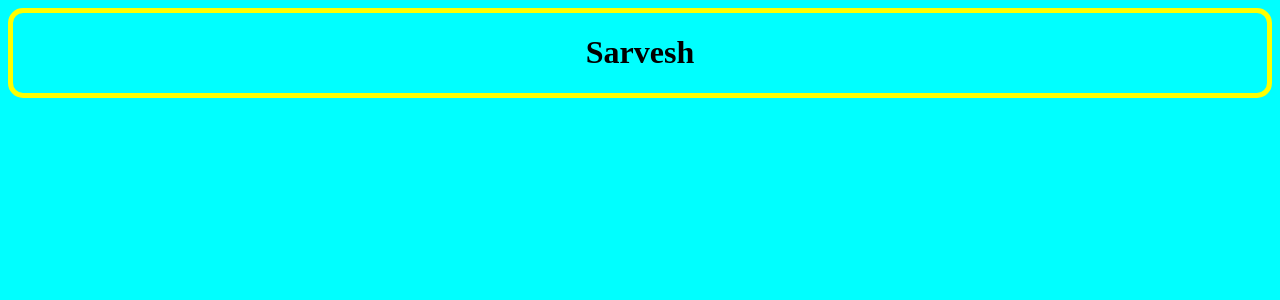
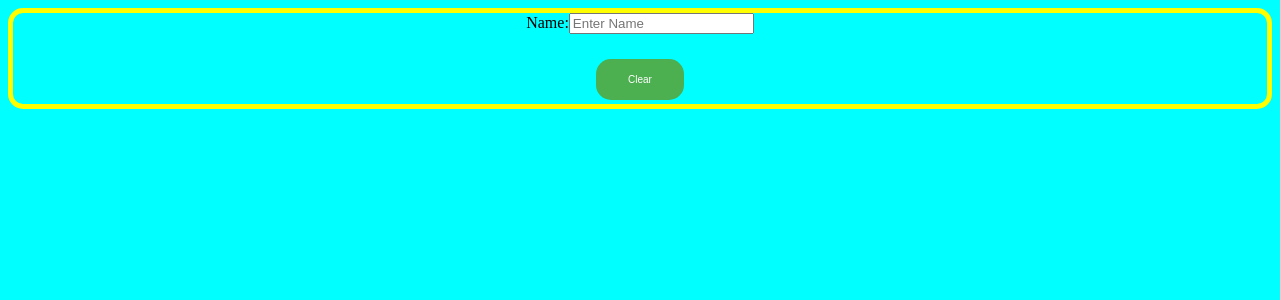
Before and after one commit to Sarveshmaddheshiya/my-react-app, a React (Vite) app: page / in a window 1280 px wide. Shown: the top 300 px of the page. Built offline with nearby package versions, Linux system fonts and the light colour scheme.

Commit message:
added get input value

```diff
--- a/src/App.jsx
+++ b/src/App.jsx
@@ -10,6 +10,8 @@ import ObjectProps from './ObjectProps.jsx'
 import Wrapper from './Wrapper.jsx'
 import DefaultValue from './DefaultValue.jsx'
 import ButtonClickProps from './ButtonClickProps.jsx'
+
+import Value from './GetInput.jsx'
 
 
 function App() {
@@ -68,7 +70,7 @@ function App() {
 <button onClick={()=>setStudent("Sarvesh")}>Change Student Name</button>
 */}
 
-<h1>Sarvesh</h1>
+<Value/>
     </>
   )
 }
--- /dev/null
+++ b/src/GetInput.jsx
@@ -0,0 +1,22 @@
+import React, { useState } from 'react';
+
+function Value() {
+  const [val, setVal] = useState("");
+
+  return (
+    <>
+      <label>Name:</label>
+      <input
+        type="text"
+        placeholder="Enter Name"
+        value={val}
+        onChange={(e) => setVal(e.target.value)}
+      />
+      <h1>{val}</h1>
+
+      <button onClick={()=>setVal("")}>Clear</button>
+    </>
+  );
+}
+
+export default Value;
```
